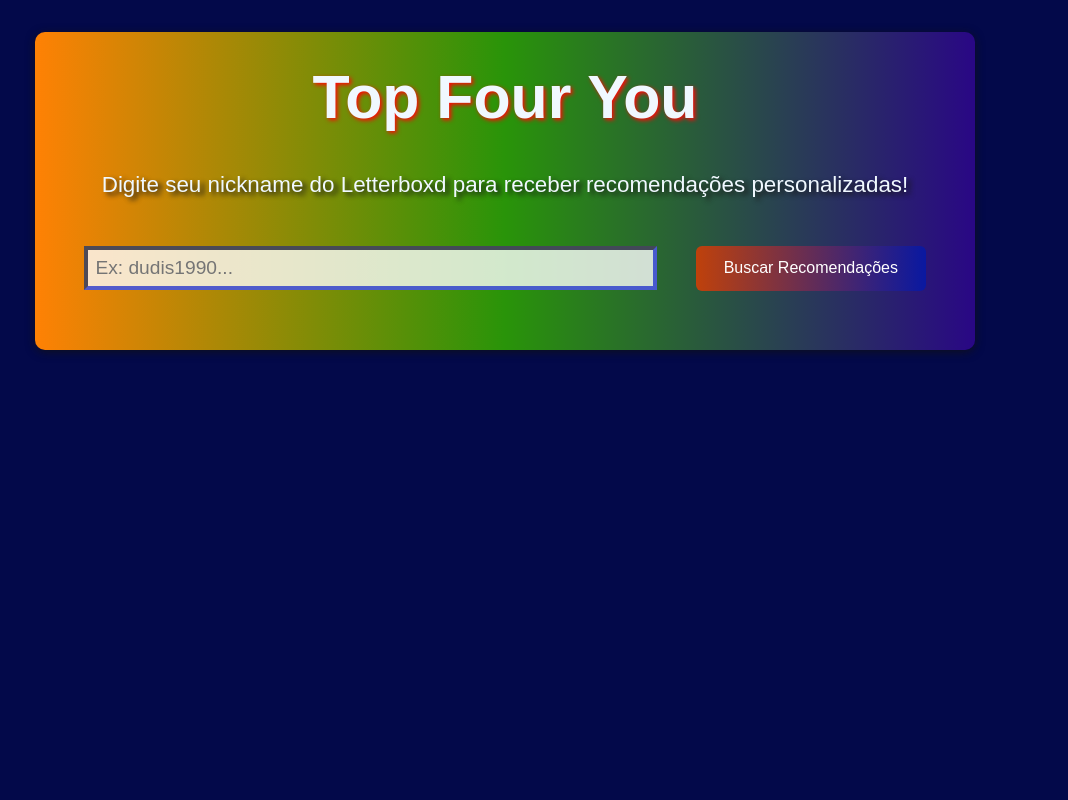
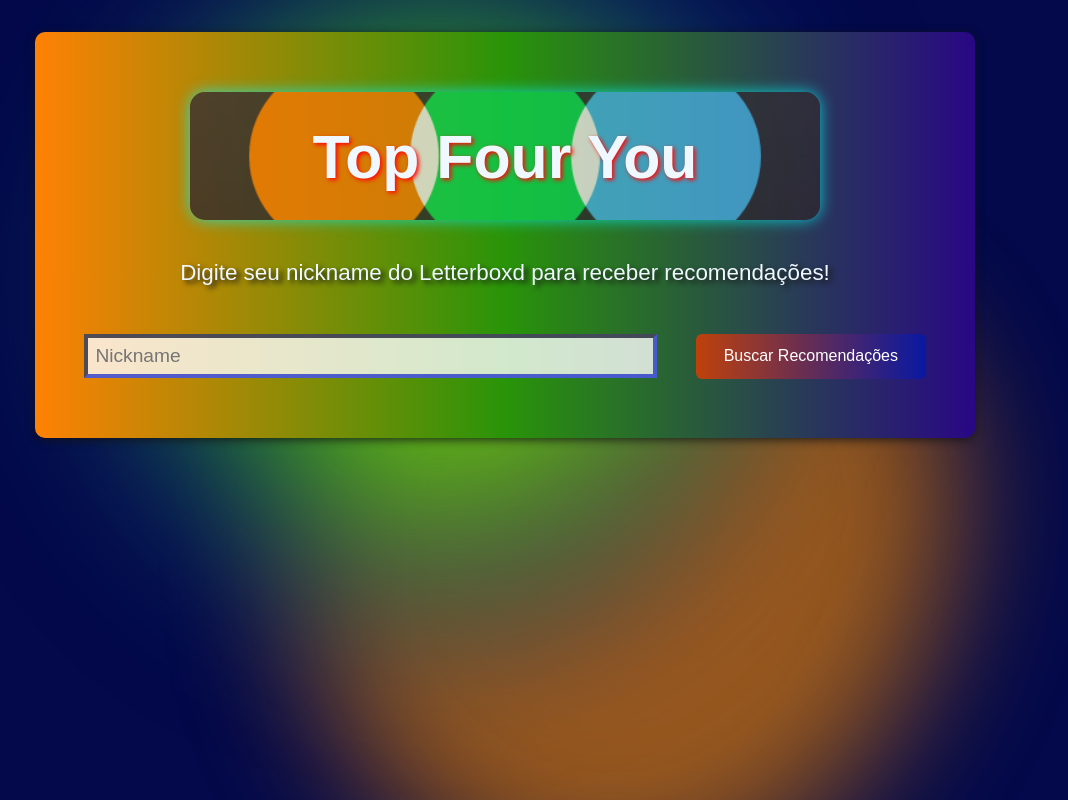
Before and after one commit to DudisPires/TopFourYou, a Flask app: page / in a window 1280 px wide. Shown: the whole page, without its empty margins (135-1203 px from the left). Run offline with Flask 3, Linux system fonts and the light colour scheme.

Commit message:
:memo: New visual effects and classes

```diff
--- a/templates/index.html
+++ b/templates/index.html
@@ -7,19 +7,31 @@
     <link rel="stylesheet" href="{{ url_for('static', filename='style.css') }}">
 </head>
 <body>
+    <div class="background-container"></div>
     <div class="container">
         <header>
-            <h1 class="sombreado text-big">Top Four You</h1>
-            <p class="text1">Digite seu nickname do Letterboxd para receber recomendações personalizadas!</p>
+            <div class="titulo-com-fundo">
+                <div class="retangulo">
+                    <img src="/static/img/image.png" alt="Imagem de fundo" class="img-fundo">
+                </div>
+
+                <h1 class="sombreado text-big">Top Four You</h1>
+            </div>
+
+
+            <p class="text1">Digite seu nickname do Letterboxd para receber recomendações!</p>
         </header>
 
         <main>
             <div class="input-group">
-                <input type="text" id="nickname-input" placeholder="Ex: dudis1990...">
+                <input type="text" id="nickname-input" placeholder="Nickname">
                 <button id="recommend-btn" class="button">Buscar Recomendações</button>
             </div>
 
-            <div id="loading-spinner" class="hidden">Carregando...</div>
+            <div id="loading-spinner" class="hidden">
+                <div class="spinner"></div>
+                Gerando Recomendações...
+            </div>
             <p id="error-message" class="error-text"></p>
             <div id="results-container"></div>
         </main>
```
